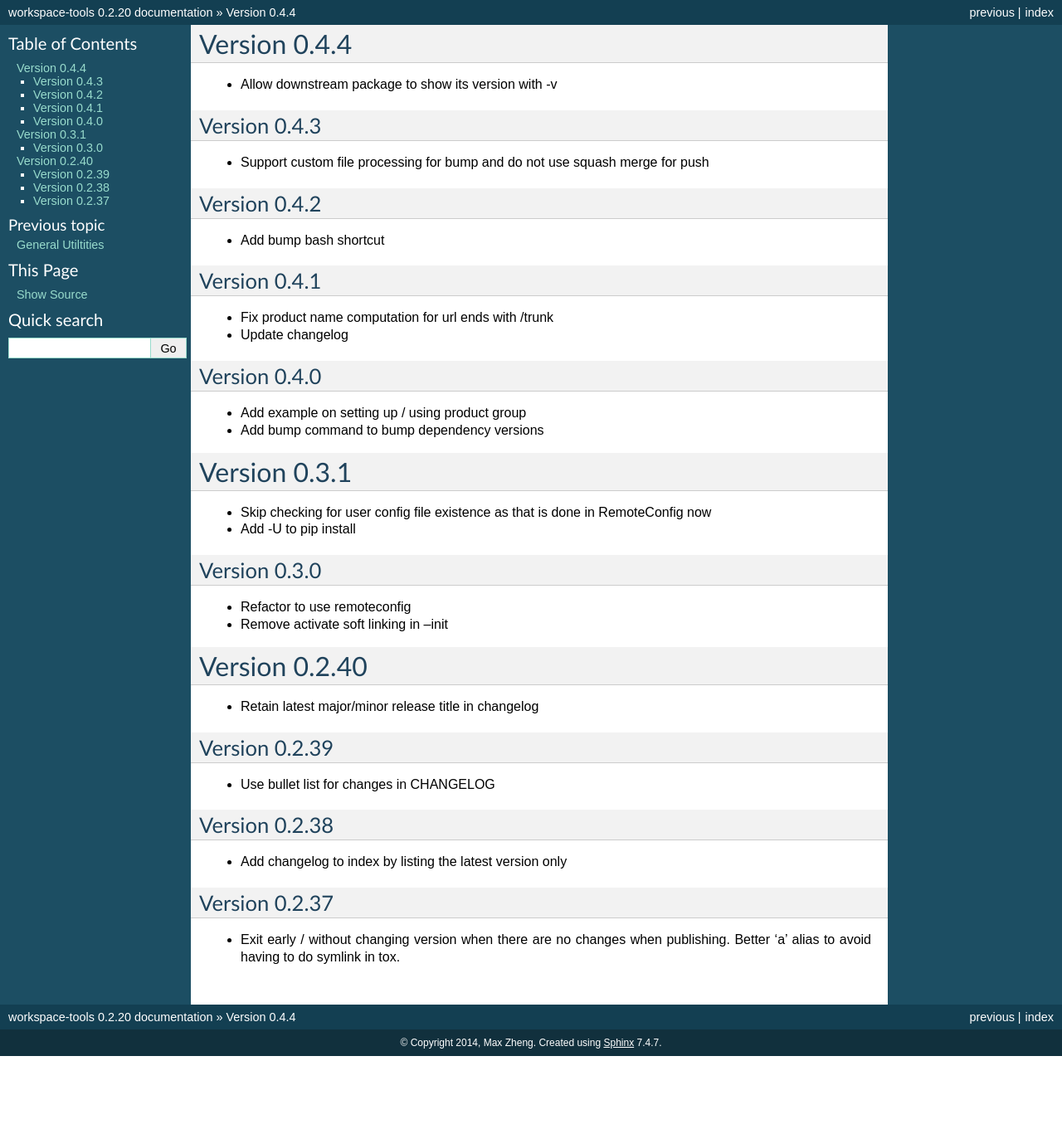
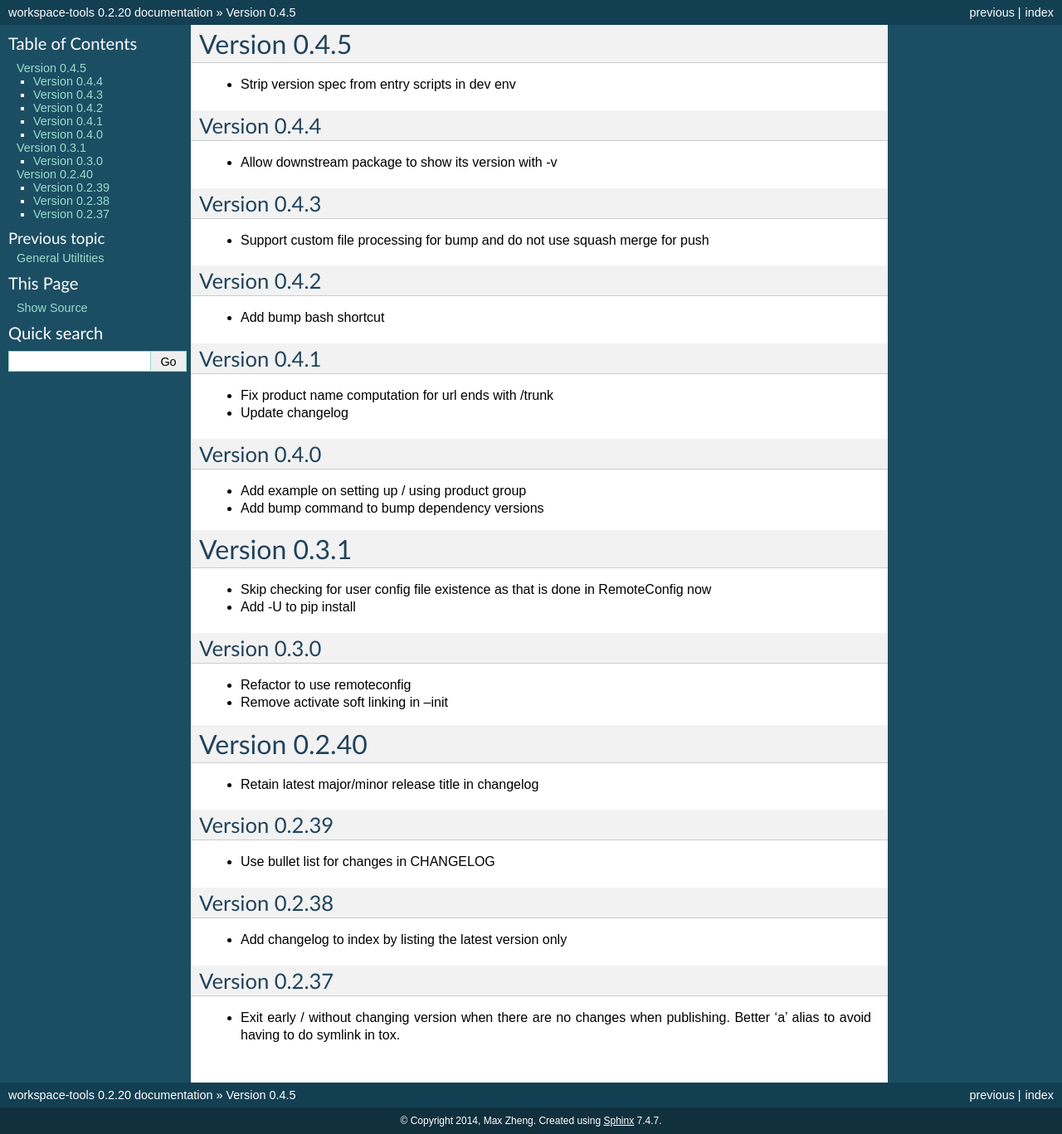
Before and after one commit to maxzheng/workspace-tools, a Sphinx documentation site: the page built from docs/CHANGELOG.rst, in a window 1280 px wide. Shown: the whole page at 83% size. Built offline with Sphinx 7.4.7, drawn with Linux system fonts in a browser that asks for light colours; before the commit the page ends 1273 px from its top, so only the background shows below that.

Commit message:
Publish version 0.4.5

```diff
--- a/docs/CHANGELOG.rst
+++ b/docs/CHANGELOG.rst
@@ -1,5 +1,11 @@
+Version 0.4.5
+================================================================================
+
+* Strip version spec from entry scripts in dev env
+
+
 Version 0.4.4
-================================================================================
+--------------------------------------------------------------------------------
 
 * Allow downstream package to show its version with -v
 
--- a/setup.py
+++ b/setup.py
@@ -10,7 +10,7 @@ def find_files(path):
 
 setuptools.setup(
   name='workspace-tools',
-  version='0.4.4',
+  version='0.4.5',
 
   author='Max Zheng',
   author_email='maxzheng.os @t gmail.com',
```
